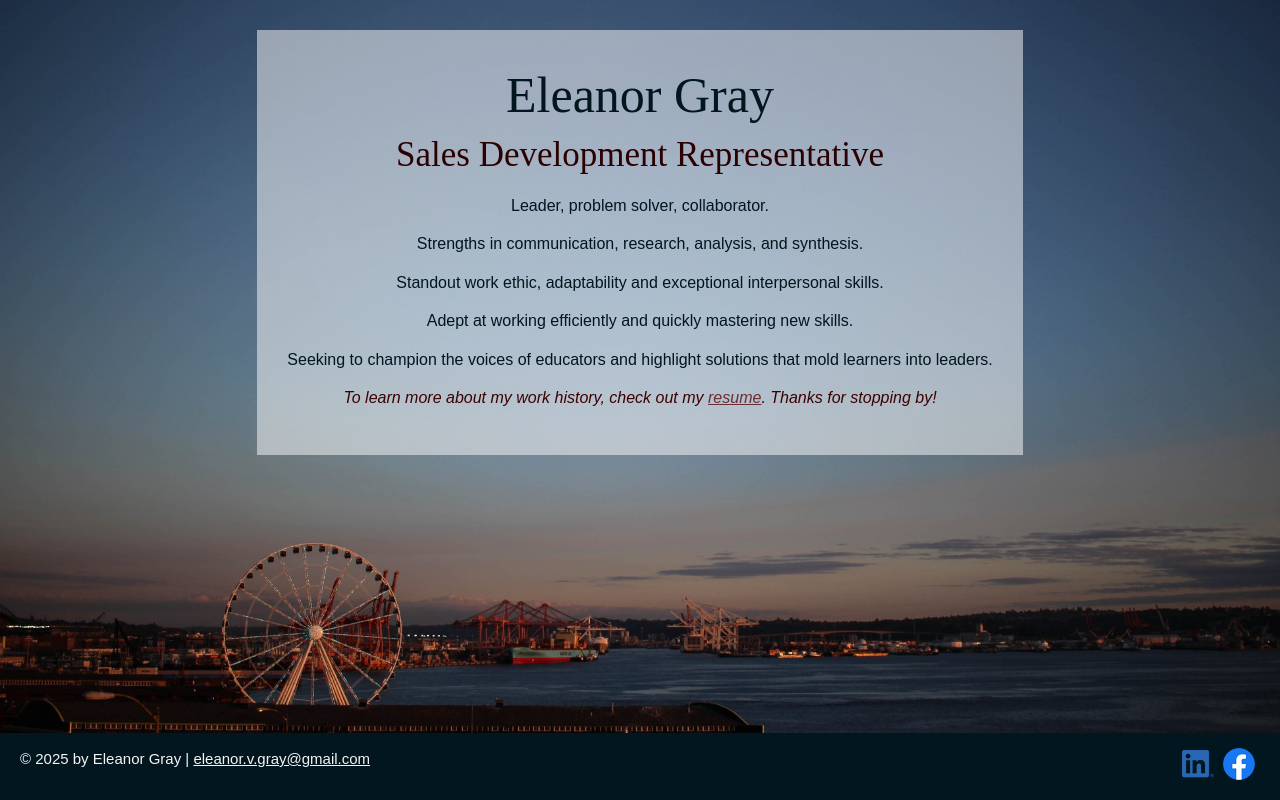
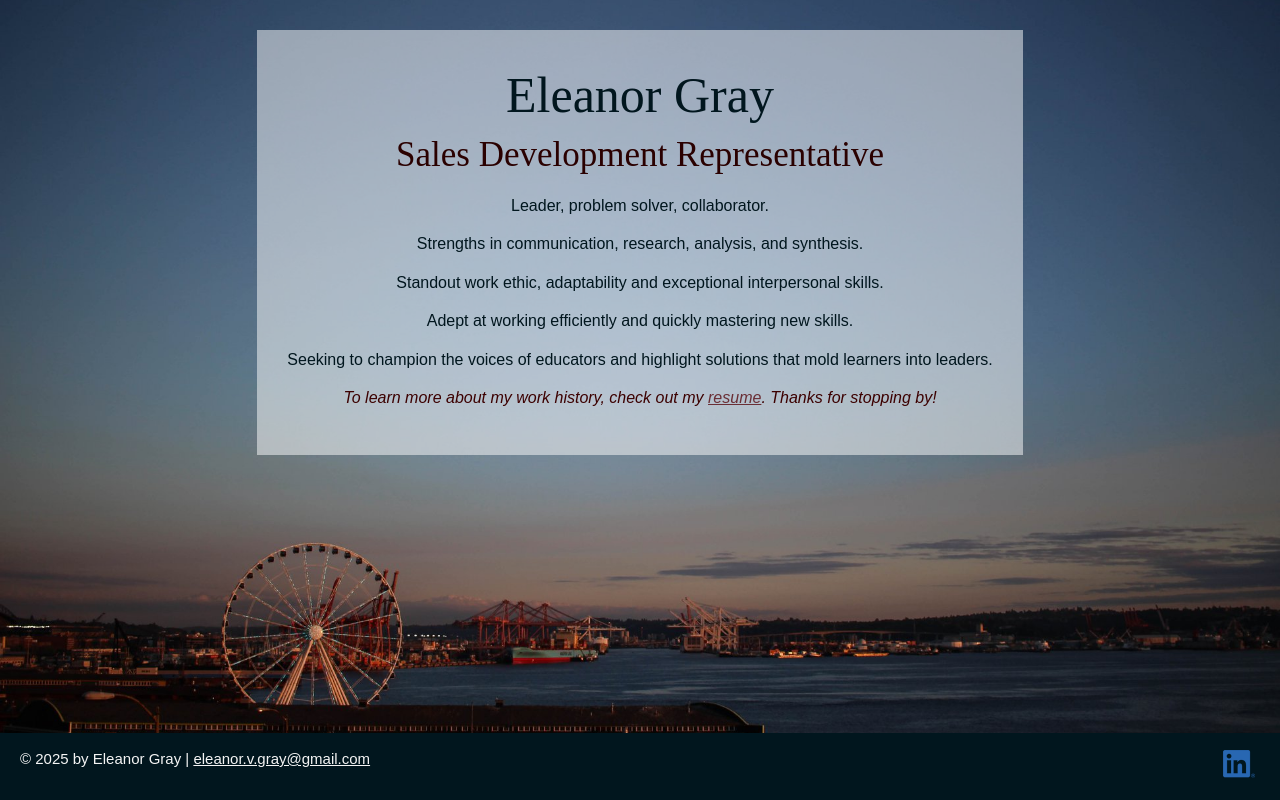
Before and after one commit to egray613/Personal-Site, a plain HTML site: page index.html in a window 1280 px wide. Drawn offline with Linux system fonts and the light colour scheme; a web font is replaced by a local one.

Commit message:
removed facebook link

```diff
--- a/index.html
+++ b/index.html
@@ -49,9 +49,7 @@
         <li>
           <a href="https://www.linkedin.com/in/eleanor-walker-gray-7a3884168/" target="_blank"><img src="images/icon-logo-linkedin.png" alt="My LinkedIn Profile"></a>
         </li>
-        <li>
-          <a href="https://www.facebook.com/eleanorvayle/" target="_blank"><img src="images/icon-logo-facebook.png" alt="My Facebook Profile"></a>
-        </li>
+
       </ul>
       <!-- End content edits here. -->
     </footer>
```
Also changed, not shown: resume.html (+1 -3 lines).
